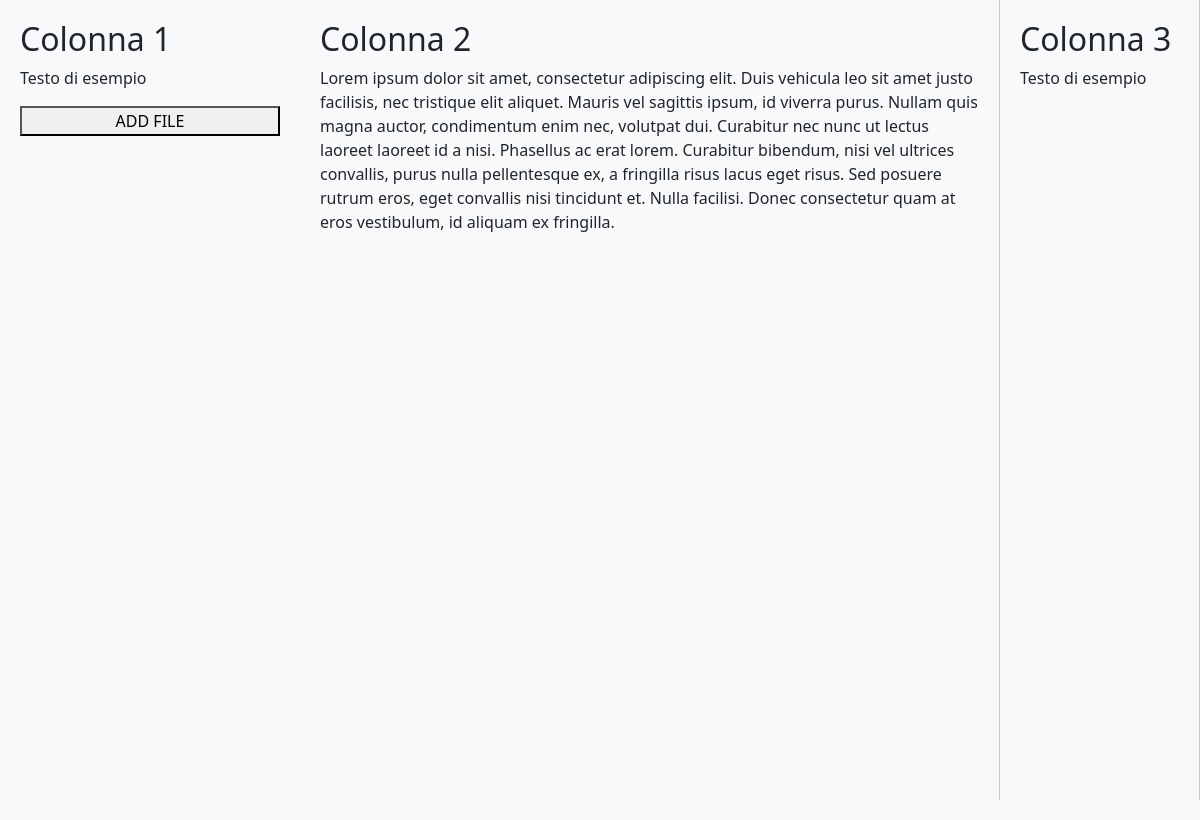
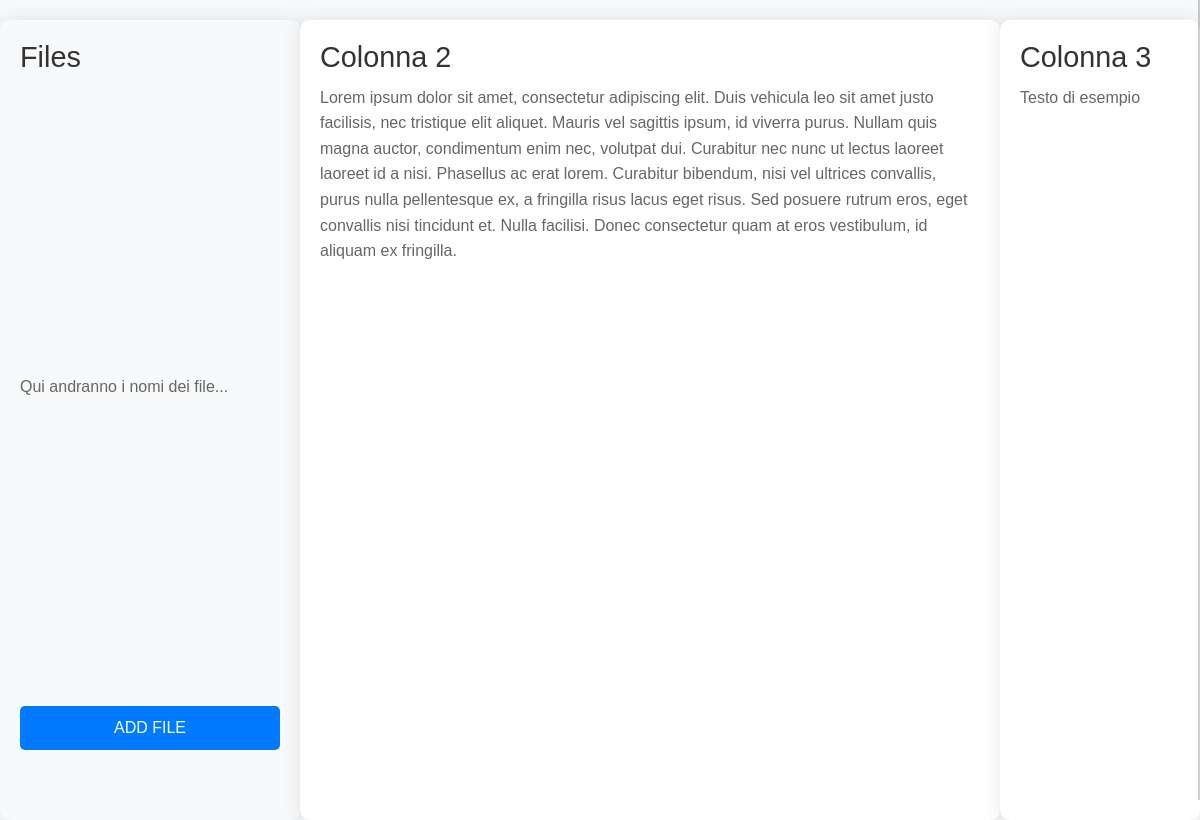
Before and after one commit to matteorigat/AI_Hackathon, an Electron app: page UI/index.html in a window 1200 px wide. Drawn offline with nearby package versions, Linux system fonts and the light colour scheme.

Commit message:
style index

```diff
--- a/UI/index.html
+++ b/UI/index.html
@@ -10,6 +10,7 @@
       padding: 0;
       margin: 0;
       height: 100%;
+      font-family: 'Arial', sans-serif;
       background-color: #f8f9fa;
     }
     .container-fluid {
@@ -20,23 +21,49 @@
     }
     .colored-column {
       height: 100vh;
-      border-radius: 5px;
+      border-radius: 10px;
       padding: 20px;
-      margin-top: 0;
+      margin-top: 20px;
       display: flex;
       flex-direction: column;
-      position: relative;
+      justify-content: space-between;
+      background-color: #fff;
+      box-shadow: 0 0 20px rgba(0, 0, 0, 0.1);
     }
     .vertical-line {
       position: absolute;
       top: 0;
       bottom: 0;
-      width: 1px;
-      background-color: rgba(0, 0, 0, 0.2);
+      width: 2px;
+      background-color: rgba(0, 0, 0, 0.1);
       right: 0;
     }
     .colored-column-content {
       flex-grow: 1;
+    }
+    h2 {
+      color: #333;
+      font-size: 1.8rem;
+      margin-bottom: 10px;
+    }
+    p {
+      color: #666;
+      font-size: 1rem;
+      line-height: 1.6;
+    }
+    button {
+      margin-bottom: 50px;
+      background-color: #007bff;
+      color: #fff;
+      border: none;
+      padding: 10px 20px;
+      border-radius: 5px;
+      cursor: pointer;
+      font-size: 1rem;
+      transition: background-color 0.3s;
+    }
+    button:hover {
+      background-color: #0056b3;
     }
   </style>
 </head>
@@ -46,8 +73,8 @@
     <div class="row g-0">
       <div class="col-3">
         <div class="colored-column bg-light">
-          <h2>Colonna 1</h2>
-          <p>Testo di esempio</p>
+          <h2>Files</h2>
+          <p>Qui andranno i nomi dei file...</p>
           <button id="fileUploadButton" name="fileUpload">ADD FILE</button>
         </div>
       </div>
```
